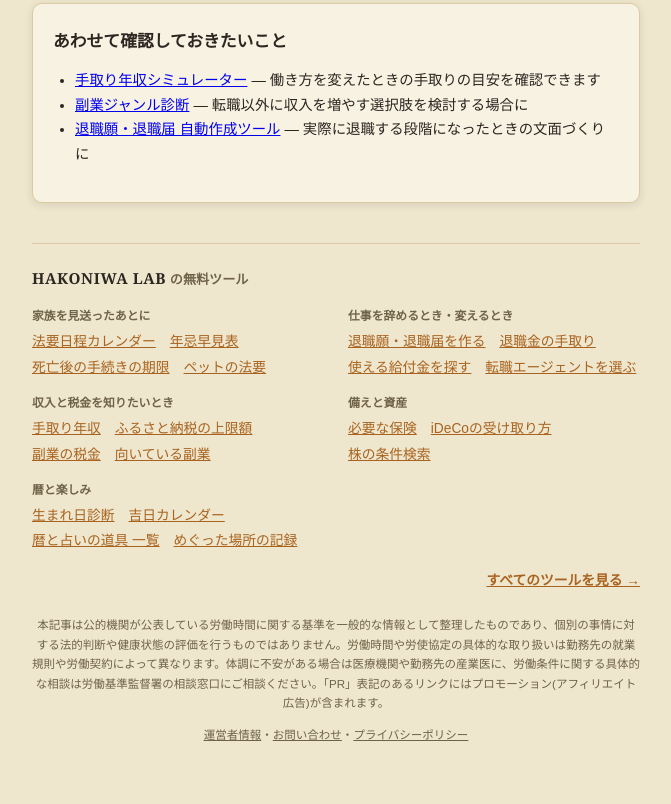
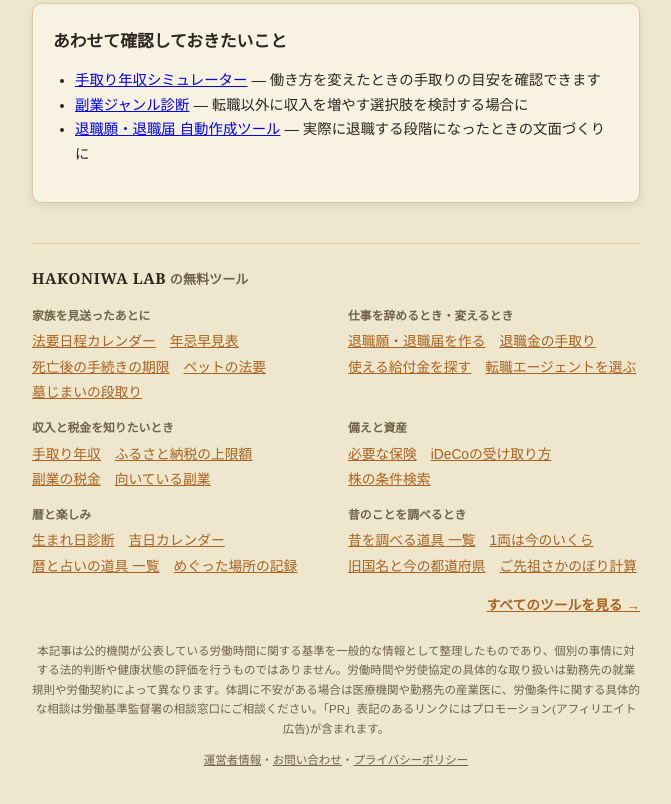
Before and after one commit to hakoniwa-lab/career-checker, a plain HTML site: page guide/danna-gekimu-yametehoshii/index.html in a window 1280 px wide. Shown: the part 4474-5278 px from the top of the page, without its empty margins (304-975 px from the left). Drawn offline with Linux system fonts and the light colour scheme.

Commit message:
全ページのツール一覧に「昔のことを調べるとき」（昔を調べる道具 一覧・1両・旧国名・ご先祖）と「墓じまいの段取り」を追加
site-nav/site-nav.html を更新して site_nav.py --all で反映。

Co-Authored-By: Claude Opus 5.5 <noreply@anthropic.com>

```diff
--- a/guide/danna-gekimu-yametehoshii/index.html
+++ b/guide/danna-gekimu-yametehoshii/index.html
@@ -222,6 +222,7 @@
           <li><a href="../../../houyou-calendar/hayami/">年忌早見表</a></li>
           <li><a href="../../../houyou-calendar/tetsuzuki/">死亡後の手続きの期限</a></li>
           <li><a href="../../../houyou-calendar/pet/">ペットの法要</a></li>
+          <li><a href="../../../houyou-calendar/hakajimai/">墓じまいの段取り</a></li>
         </ul>
       </div>
       <div>
@@ -259,6 +260,15 @@
           <li><a href="../../../meguri-log/">めぐった場所の記録</a></li>
         </ul>
       </div>
+      <div>
+        <p class="site-nav__label">昔のことを調べるとき</p>
+        <ul class="site-nav__links">
+          <li><a href="../../../mukashi/">昔を調べる道具 一覧</a></li>
+          <li><a href="../../../mukashi/ryou/">1両は今のいくら</a></li>
+          <li><a href="../../../mukashi/kokumei/">旧国名と今の都道府県</a></li>
+          <li><a href="../../../mukashi/senzo/">ご先祖さかのぼり計算</a></li>
+        </ul>
+      </div>
     </div>
     <p class="site-nav__all"><a href="../../../">すべてのツールを見る →</a></p>
   </nav>
```
Also changed, not shown: guide/kareshi-tenshoku-kekkonmae/index.html (+10 -0 lines), guide/seishain-natte-hoshii-kareshi/index.html (+10 -0 lines), guide/tenkin-kotowaru/index.html (+10 -0 lines), guide/tenkin-tsuiteikitakunai/index.html (+10 -0 lines), guide/tenshoku-shitehoshii-danna/index.html (+10 -0 lines), guide/yakin-yametehoshii-danna/index.html (+10 -0 lines), index.html (+10 -0 lines).
